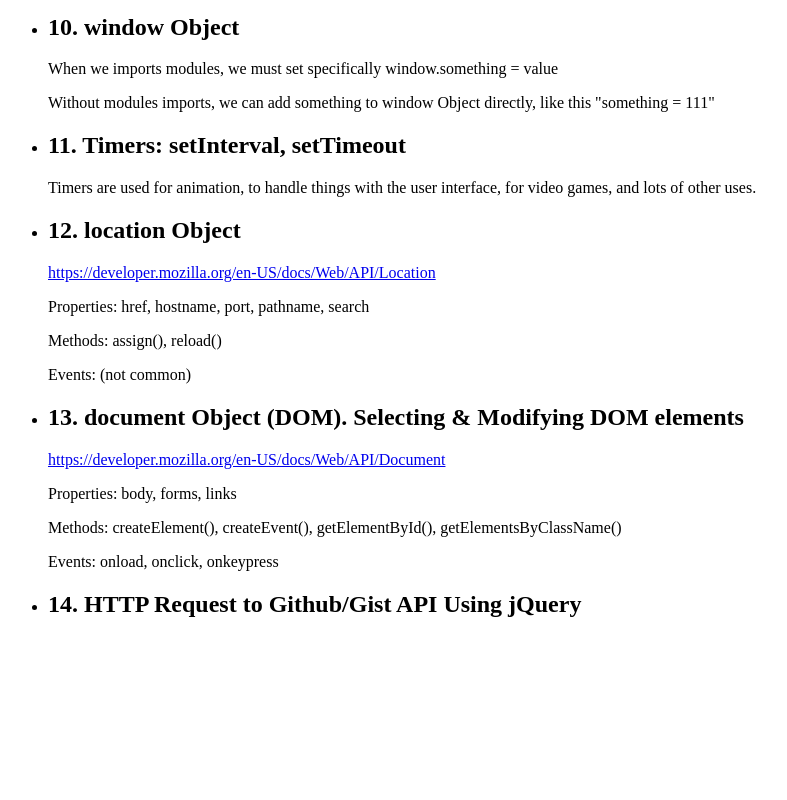
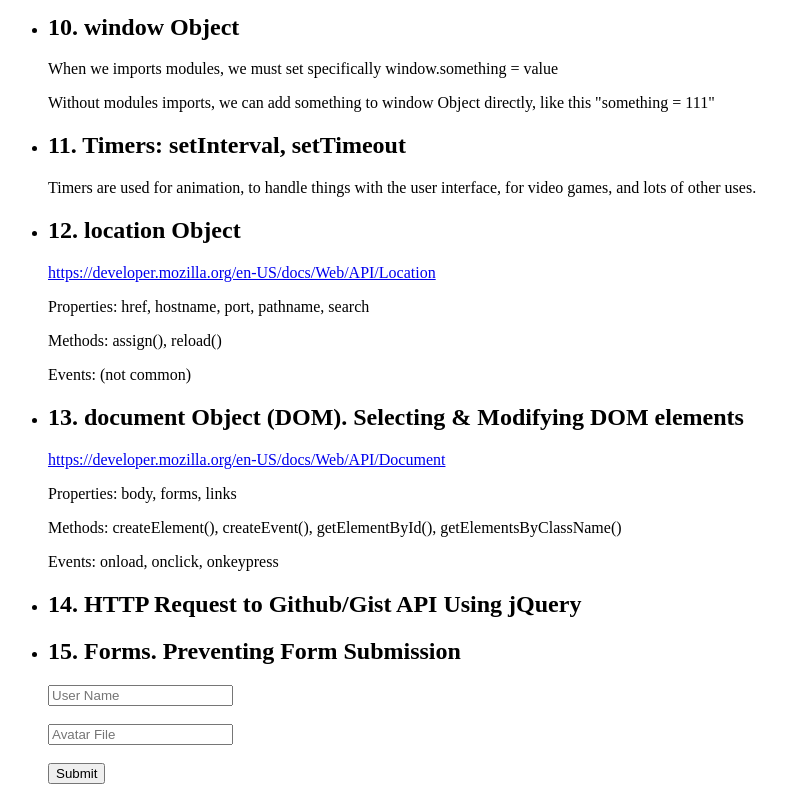
Before and after one commit to Diligens/js-trainings, a website: page index.html in a window 1280 px wide. Shown: the part 834-1634 px from the top of the page, without its empty margins (0-787 px from the left). Before the commit the page ends 1472 px from the top, so only its background shows below. Drawn offline with Linux system fonts and the light colour scheme.

Commit message:
Forms. Preventing Form Submission

```diff
--- a/index.html
+++ b/index.html
@@ -1,11 +1,13 @@
 <!DOCTYPE html>
 <html lang="en">
+
 <head>
     <meta charset="UTF-8">
     <meta name="viewport" content="width=device-width, initial-scale=1.0">
     <meta http-equiv="X-UA-Compatible" content="ie=edge">
     <title>Page with different test Apps</title>
 </head>
+
 <body>
     <header>
         <h1>JS trainings scripts:</h1>
@@ -49,7 +51,8 @@
             <li class="scripts-info-item">
                 <div>
                     <h2>05. JSON, stringify, parse</h2>
-          <p>Remember, that JSON isn't Object, they have similar syntax, but 1 difference - in JSON any string required quotes (excluding numbers values)</p>
+                    <p>Remember, that JSON isn't Object, they have similar syntax, but 1 difference - in JSON any string
+                        required quotes (excluding numbers values)</p>
                 </div>
             </li>
             <li class="scripts-info-item">
@@ -76,19 +79,23 @@
                 <div>
                     <h2>10. window Object</h2>
                     <p>When we imports modules, we must set specifically window.something = value</p>
-          <p>Without modules imports, we can add something to window Object directly, like this "something = 111"</p>
+                    <p>Without modules imports, we can add something to window Object directly, like this "something =
+                        111"</p>
                 </div>
             </li>
             <li class="scripts-info-item">
                 <div>
                     <h2>11. Timers: setInterval, setTimeout</h2>
-          <p>Timers are used for animation, to handle things with the user interface, for video games, and lots of other uses.</p>
+                    <p>Timers are used for animation, to handle things with the user interface, for video games, and
+                        lots of other uses.</p>
                 </div>
             </li>
             <li class="scripts-info-item">
                 <div>
                     <h2>12. location Object</h2>
-          <p><a href="https://developer.mozilla.org/en-US/docs/Web/API/Location">https://developer.mozilla.org/en-US/docs/Web/API/Location</a></p>
+                    <p><a
+                            href="https://developer.mozilla.org/en-US/docs/Web/API/Location">https://developer.mozilla.org/en-US/docs/Web/API/Location</a>
+                    </p>
                     <p>Properties: href, hostname, port, pathname, search</p>
                     <p>Methods: assign(), reload()</p>
                     <p>Events: (not common)</p>
@@ -97,7 +104,9 @@
             <li class="scripts-info-item">
                 <div>
                     <h2>13. document Object (DOM). Selecting & Modifying DOM elements</h2>
-          <p><a href="https://developer.mozilla.org/en-US/docs/Web/API/Document">https://developer.mozilla.org/en-US/docs/Web/API/Document</a></p>
+                    <p><a
+                            href="https://developer.mozilla.org/en-US/docs/Web/API/Document">https://developer.mozilla.org/en-US/docs/Web/API/Document</a>
+                    </p>
                     <p>Properties: body, forms, links</p>
                     <p>Methods: createElement(), createEvent(), getElementById(), getElementsByClassName()</p>
                     <p>Events: onload, onclick, onkeypress</p>
@@ -106,6 +115,22 @@
             <li class="scripts-info-item">
                 <div>
                     <h2>14. HTTP Request to Github/Gist API Using jQuery</h2>
+                </div>
+            </li>
+            <li class="scripts-info-item">
+                <div>
+                    <h2>15. Forms. Preventing Form Submission</h2>
+                    <form action="/somepath" method="POST" id="user-form">
+                        <div>
+                            <input name="user" placeholder="User Name">
+                            <span id="user-error"></span>
+                        </div><br>
+                        <div>
+                            <input name="avatar-file" placeholder="Avatar File">
+                            <span id="avatar-error"></span>
+                        </div><br>
+                        <button type="submit">Submit</button>
+                    </form>
                 </div>
             </li>
         </ul>
@@ -122,7 +147,9 @@
   <script src="scripts/script_10.js"></script>
   <script src="scripts/script_11.js"></script>
   <script src="scripts/script_12.js"></script>
-  <script src="scripts/script_13.js"></script> -->
-  <script src="scripts/script_14.js"></script>
+  <script src="scripts/script_13.js"></script>
+  <script src="scripts/script_14.js"></script> -->
+    <script src="scripts/script_15.js"></script>
 </body>
+
 </html>
--- /dev/null
+++ b/scripts/script_15.js
@@ -0,0 +1,9 @@
+
+console.log("============ SCRIPT 15 LOGS START ============");
+
+let form = document.getElementById('user-form');
+
+form.addEventListener('submit', event => {
+    // prevent the browser from submitting the form
+    event.preventDefault();
+});
```
Lines whose indentation alone changed are shown as unchanged.
